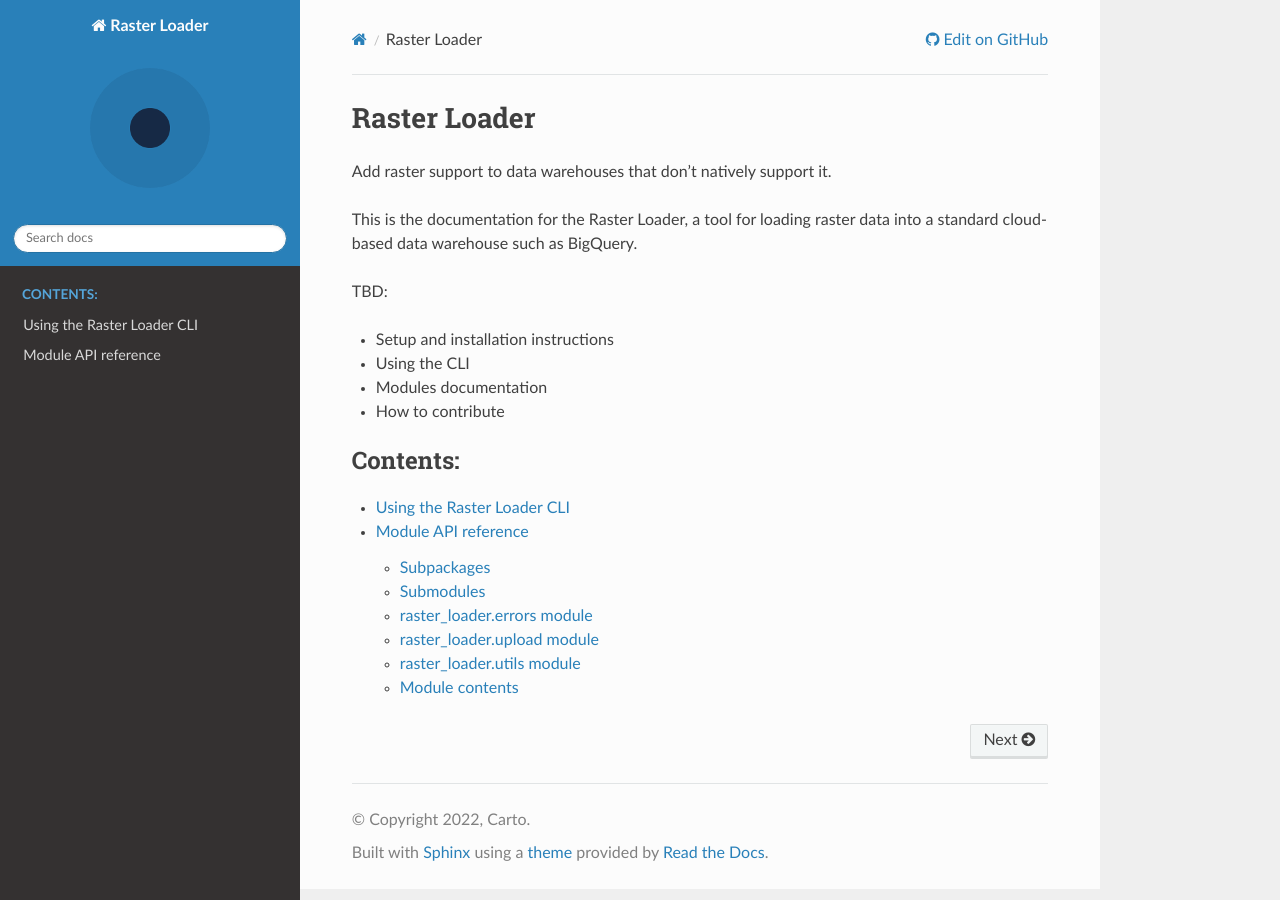
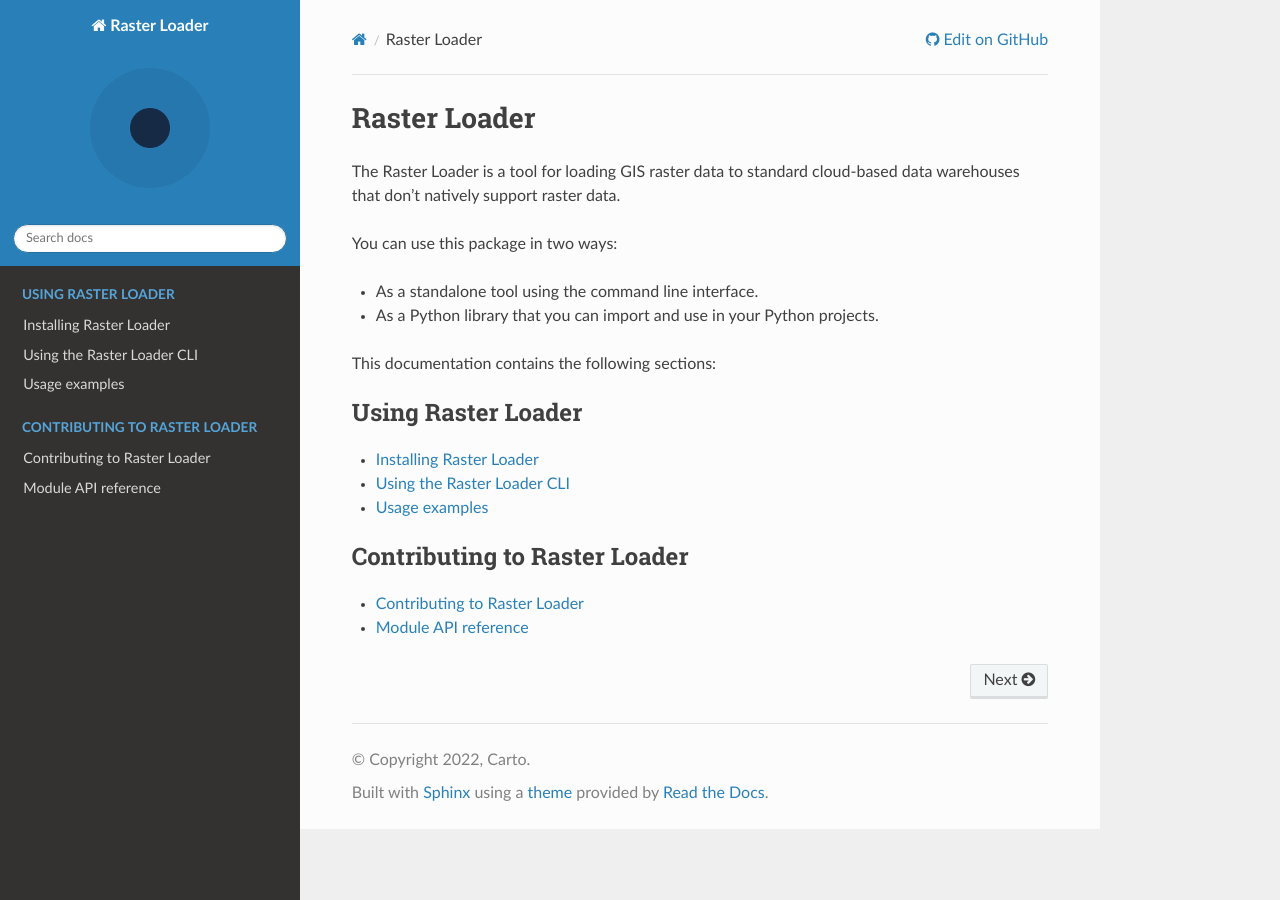
Before and after one commit to CartoDB/raster-loader, a Sphinx documentation site: the page built from docs/source/index.rst, in a window 1280 px wide. Built offline with Sphinx 7.4.7 and the Read the Docs theme 2.0.0, drawn with Linux system fonts in a browser that asks for light colours; the version number could not be read and is left out.

Commit message:
Add content structure and placeholders

```diff
--- /dev/null
+++ b/docs/source/developer_guide/contribute.rst
@@ -0,0 +1,12 @@
+.. _contribute:
+
+Contributing to Raster Loader
+=============================
+
+Placeholder for developer guide.
+
+TBD:
+
+* Set up a dev environment
+* How to run and update tests locally
+* How to make issues and PRs
--- a/docs/source/index.rst
+++ b/docs/source/index.rst
@@ -1,24 +1,29 @@
-.. docs_index
+.. _docs_index:
 
 Raster Loader
 =============
 
-Add raster support to data warehouses that don't natively support it.
+The Raster Loader is a tool for loading GIS raster data to standard cloud-based data
+warehouses that don't natively support raster data.
 
-This is the documentation for the Raster Loader, a tool for loading raster
-data into a standard cloud-based data warehouse such as BigQuery.
+You can use this package in two ways:
 
-TBD:
+* As a standalone tool using the command line interface.
+* As a Python library that you can import and use in your Python projects.
 
-* Setup and installation instructions
-* Using the CLI
-* Modules documentation
-* How to contribute
-
+This documentation contains the following sections:
 
 .. toctree::
-   :maxdepth: 2
-   :caption: Contents:
+   :caption: Using Raster Loader
+   :maxdepth: 1
 
-   cli
-   modules/raster_loader
+   user_guide/installation
+   user_guide/cli
+   user_guide/usage_examples
+
+.. toctree::
+   :caption: Contributing to Raster Loader
+   :maxdepth: 1
+
+   developer_guide/contribute
+   developer_guide/modules/raster_loader
--- /dev/null
+++ b/docs/source/user_guide/installation.rst
@@ -0,0 +1,6 @@
+.. _installation:
+
+Installing Raster Loader
+========================
+
+Placeholder for user guide.
--- /dev/null
+++ b/docs/source/user_guide/usage_examples.rst
@@ -0,0 +1,6 @@
+.. _examples:
+
+Usage examples
+==============
+
+Placeholder for collection of examples.
```
Also changed, not shown: docs/source/developer_guide/modules/raster_loader.cli.rst (renamed from docs/source/modules/raster_loader.cli.rst), docs/source/developer_guide/modules/raster_loader.rst (renamed from docs/source/modules/raster_loader.rst), docs/source/user_guide/cli.rst (renamed from docs/source/cli.rst).
